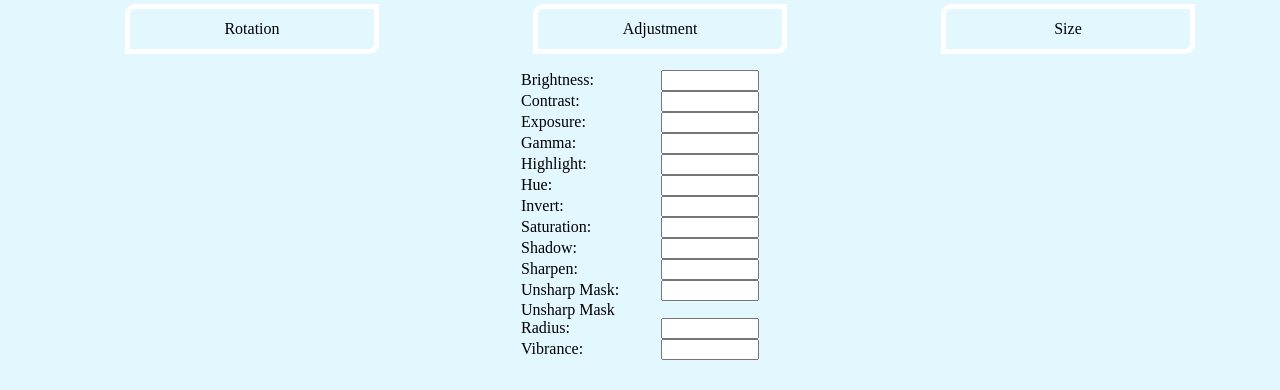
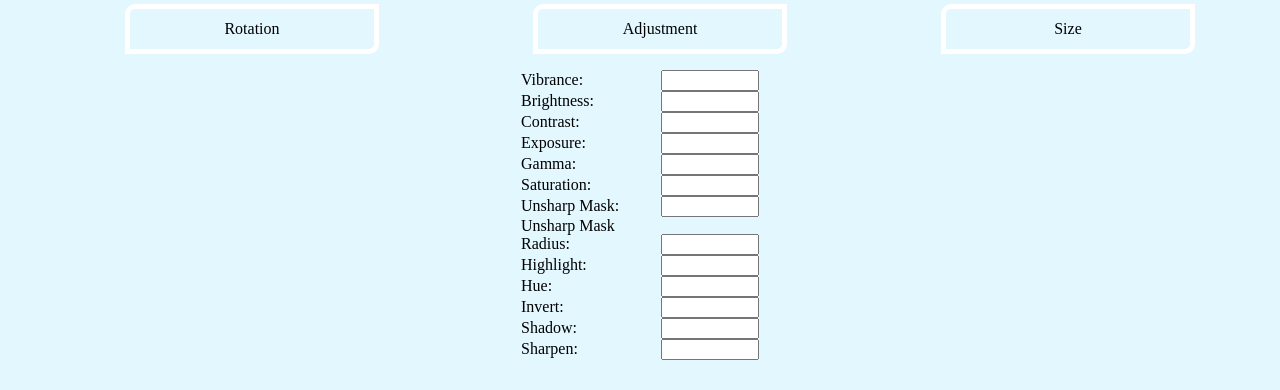
Before and after one commit to diegoDev98/imigix, a React (Create React App) app: page / in a window 1280 px wide. Both pictures are taken after a click on the item "Adjustment". Shown: the part 407-797 px from the top of the page. Built offline with nearby package versions, Linux system fonts and the light colour scheme.

Commit message:
optimized adjustment

```diff
--- a/src/Components/Filter/Adjustment.js
+++ b/src/Components/Filter/Adjustment.js
@@ -1,63 +1,36 @@
 import React from 'react';
+
+const minMax = [
+    {min:-100,max:100,names:['Vibrance','Brightness','Contrast','Exposure','Gamma','Saturation','Unsharp Mask'],id:['vib','bri','con','exp','gam','sat','usm']},
+    {min:0,max:500,names:['Unsharp Mask Radius'],id:['usmrad']},
+    {min:-100,max:0,names:['Highlight'],id:['high']},
+    {min:0,max:360,names:['Hue'],id:['hue']},
+    {min:0,max:1,names:['Invert'],id:['inv']},
+    {min:0,max:100,names:['Shadow','Sharpen'],id:['shad','sharp']}
+]
+
 
 function Adjustment(props) {
     return (
-        <div>
-        <div className="bri">
-            <label htmlFor="bri">Brightness:</label>
-            <input type="number" min="-100" max="100" id="bri" onChange={props.handleUrl}/>
-        </div>
-        <div className="con">
-            <label htmlFor="bri">Contrast:</label>
-            <input type="number" min="-100" max="100" id="con" onChange={props.handleUrl}/>
-        </div>
-        <div className="exp">
-            <label htmlFor="bri">Exposure:</label>
-            <input type="number" min="-100" max="100" id="exp" onChange={props.handleUrl}/>
-        </div>
-        <div className="gam">
-            <label htmlFor="bri">Gamma:</label>
-            <input type="number" min="-100" max="100" id="gam" onChange={props.handleUrl}/>
-        </div>
-        <div className="high">
-            <label htmlFor="bri">Highlight:</label>
-            <input type="number" min="-100" max="0" id="high" onChange={props.handleUrl}/>
-        </div>
-        <div className="hue">
-            <label htmlFor="bri">Hue:</label>
-            <input type="number" min="0" max="360" id="hue" onChange={props.handleUrl}/>
-        </div>
-        <div className="invert">
-            <label htmlFor="bri">Invert:</label>
-            <input type="number" min="0" max="1" id="invert" onChange={props.handleUrl}/>
-        </div>
-        <div className="sat">
-            <label htmlFor="bri">Saturation:</label>
-            <input type="number" min="-100" max="100" id="sat" onChange={props.handleUrl}/>
-        </div>
-        <div className="shad">
-            <label htmlFor="bri">Shadow:</label>
-            <input type="number" min="0" max="100" id="shad" onChange={props.handleUrl}/>
-        </div>
-        <div className="sharp">
-            <label htmlFor="bri">Sharpen:</label>
-            <input type="number" min="0" max="100" id="sharp" onChange={props.handleUrl}/>
-        </div>
-        <div className="usm">
-        <label htmlFor="bri">Unsharp Mask:</label>
-            <input type="number" min="-100" max="100" id="usm" onChange={props.handleUrl}/>
-        </div>
-        <div className="usmrad">
-            <label htmlFor="bri">Unsharp Mask Radius:</label>
-            <input type="number" min="0" max="500" id="usmrad" onChange={props.handleUrl}/>
-        </div>
-        <div className="vib">
-            <label htmlFor="bri">Vibrance:</label>
-            <input type="number" min="-100" max="100" id="vib" onChange={props.handleUrl}/>
-        </div>
+    <div>
+        {minMax.map(item=>{
+            return (
+                <div>
+                    {
+                       item.names.map(el=>{
+                        return(
+                               <div>
+                                   <label htmlFor={el}>{el}:</label>
+                                    <input type="number" min={item.min} max={item.max} id={el} onChange={props.handleUrl}/>
+                                </div>
+                        )
+                     })
+                    }
+                </div>
+            )
+        })}
     </div>
-
-    );
+    )
 }
 
 export default Adjustment;
```
